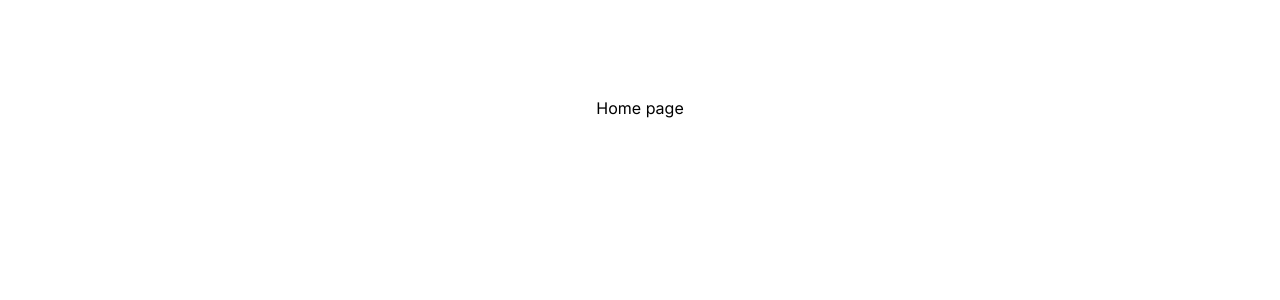
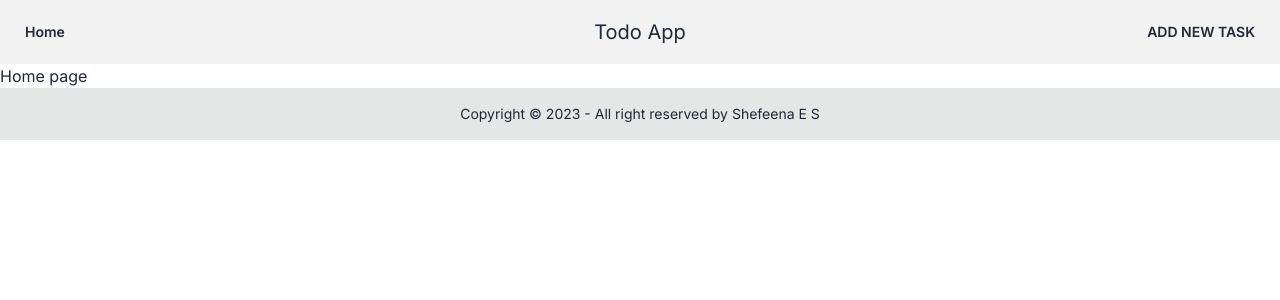
Before and after one commit to shefeenaes/Todo, a Next.js app: page / in a window 1280 px wide. Shown: the top 300 px of the page. Built offline with nearby package versions, Linux system fonts and the light colour scheme.

Commit message:
added navbar and footer

```diff
--- a/src/app/layout.tsx
+++ b/src/app/layout.tsx
@@ -1,7 +1,7 @@
 import type { Metadata } from 'next'
 import { Inter } from 'next/font/google'
 import './globals.css'
-
+import Navbar from '@/components/Navbar'
 const inter = Inter({ subsets: ['latin'] })
 
 export const metadata: Metadata = {
@@ -16,7 +16,15 @@ export default function RootLayout({
 }) {
   return (
     <html lang="en">
-      <body className={inter.className}>{children}</body>
+      <body className={inter.className}>
+        <Navbar></Navbar>{children}
+        <footer className="footer footer-center p-4 bg-base-300 text-base-content">
+  <aside>
+    <p>Copyright © 2023 - All right reserved by Shefeena E S</p>
+  </aside>
+</footer>
+        </body>
+
     </html>
   )
 }
--- a/src/app/page.tsx
+++ b/src/app/page.tsx
@@ -2,7 +2,7 @@
 
 export default function Home() {
   return (
-    <main className="flex min-h-screen flex-col items-center justify-between p-24">
+    <main >
       <h1>Home page</h1>
 
     </main>
--- /dev/null
+++ b/src/components/Navbar.tsx
@@ -0,0 +1,19 @@
+import React from 'react'
+
+const Navbar = () => {
+  return (
+    <div className="navbar bg-base-200">
+    <div className="navbar-start">
+      <a className="btn btn-ghost normal-case text-l">Home</a>
+    </div>
+    <div className="navbar-center hidden lg:flex normal-case text-xl">
+      Todo App
+    </div>
+    <div className="navbar-end">
+      <a className="btn">Add new Task</a>
+    </div>
+  </div>
+  )
+}
+
+export default Navbar
--- a/tailwind.config.ts
+++ b/tailwind.config.ts
@@ -15,6 +15,6 @@ const config: Config = {
       },
     },
   },
-  plugins: [],
+  plugins: [require("daisyui")],
 }
 export default config
```
Also changed, not shown: package.json (+6 -5 lines), 1 other file (tests, documents, lock files or other folders).
